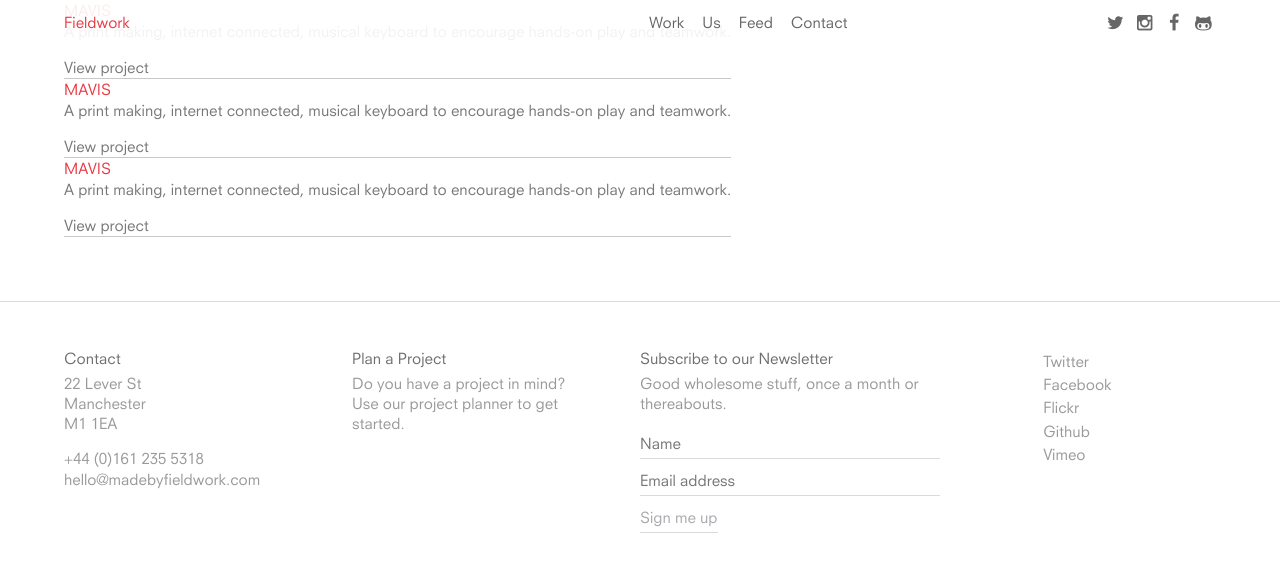
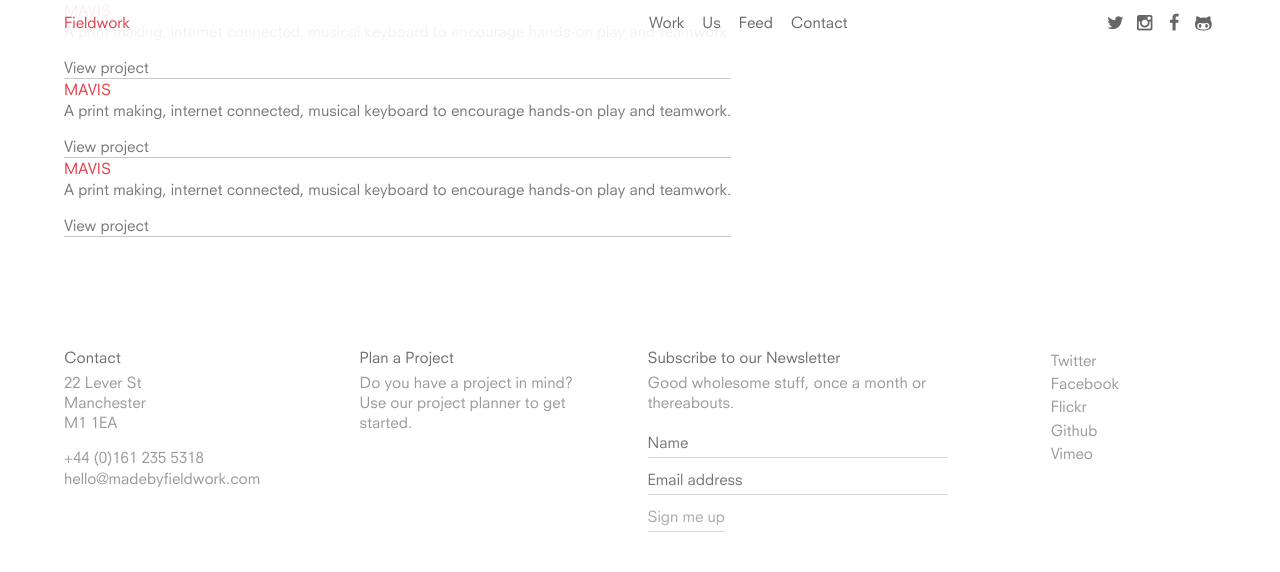
Before and after one commit to EMT/fieldwork-v2, a Jekyll site: the page built from home6.html, in a window 1280 px wide and 900 px high, scrolled down 964 px. Shown: the top 572 px of the window. Built offline with Jekyll 4.4.1, drawn with Linux system fonts in a browser that asks for light colours; nearby versions of some CDN libraries; a script that is not in the unit is left out; grey boxes are pictures that could not be loaded.

Commit message:
Fix footer alignment.

```diff
--- a/css/site/_footer.scss
+++ b/css/site/_footer.scss
@@ -14,6 +14,9 @@
 	z-index: 100;
 	border-top: 1px solid rgba(109,110,113,0.25);
 	line-height: 1.35;
+}
+.home-page .site-footer {
+	border-top: 0;
 }
 
 .footer-block {
@@ -181,7 +184,7 @@ footer input[type="submit"] {
 		vertical-align: top;
 		float: none;
 		width: 25%;
-		padding: 4% 2em;
+		padding: 4% 1.5em 4% 2.5em;
 		// margin: 2em 0;
 
 		&:first-child {
```
